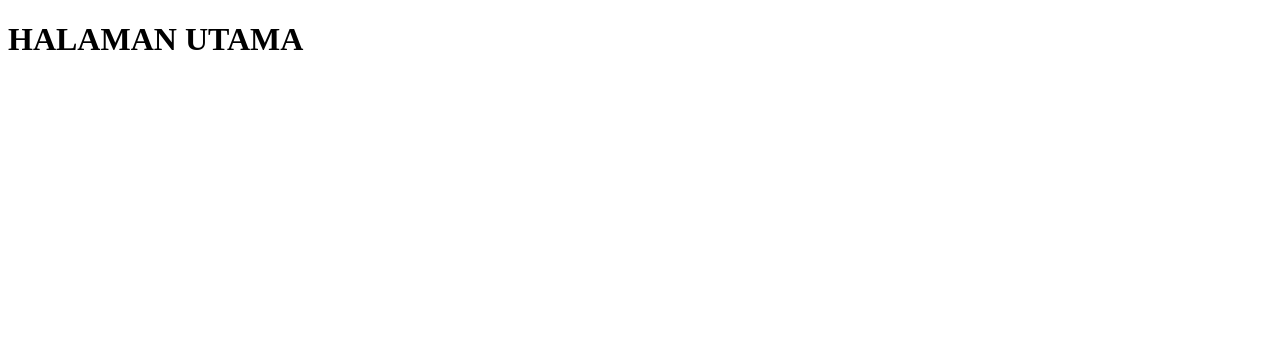
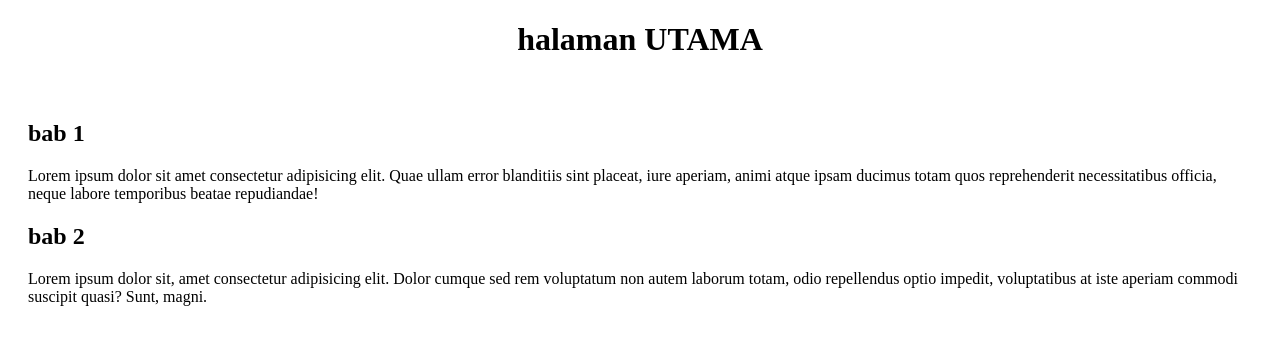
Before and after one commit to fchrii/IKNA, a plain HTML site: page index.html in a window 1280 px wide. Drawn offline with Linux system fonts and the light colour scheme.

Commit message:
pengeditan HTML dan CSS

```diff
--- a/index.html
+++ b/index.html
@@ -1,11 +1,21 @@
 <!DOCTYPE html>
 <html lang="en">
-  <head>
-    <meta charset="UTF-8" />
-    <meta name="viewport" content="width=device-width, initial-scale=1.0" />
-    <title>ikna</title>
-  </head>
-  <body>
-    <h1>HALAMAN UTAMA</h1>
-  </body>
+<head>
+  <meta charset="UTF-8">
+  <meta name="viewport" content="width=device-width, initial-scale=1.0">
+  <link rel="stylesheet" href="style.css">
+  <title>HALAMAN UTAMA</title>
+</head>
+<body>
+  <div class="judul">
+    <h1>halaman UTAMA</h1>
+  </div>
+  <div class="isi">
+    <h2>bab 1</h2>
+    <p>Lorem ipsum dolor sit amet consectetur adipisicing elit. Quae ullam error blanditiis sint placeat, iure aperiam, animi atque ipsam ducimus totam quos reprehenderit necessitatibus officia, neque labore temporibus beatae repudiandae!</p>
+    <h2>bab 2</h2>
+    <p>Lorem ipsum dolor sit, amet consectetur adipisicing elit. Dolor cumque sed rem voluptatum non autem laborum totam, odio repellendus optio impedit, voluptatibus at iste aperiam commodi suscipit quasi? Sunt, magni.</p>
+  </div>
+
+</body>
 </html>
--- /dev/null
+++ b/style.css
@@ -0,0 +1,11 @@
+body{
+    font-family: 'Times New Roman', Times, serif;
+}
+
+.judul{
+    text-align: center;
+}
+
+.isi{
+    padding: 20px;
+}
```
